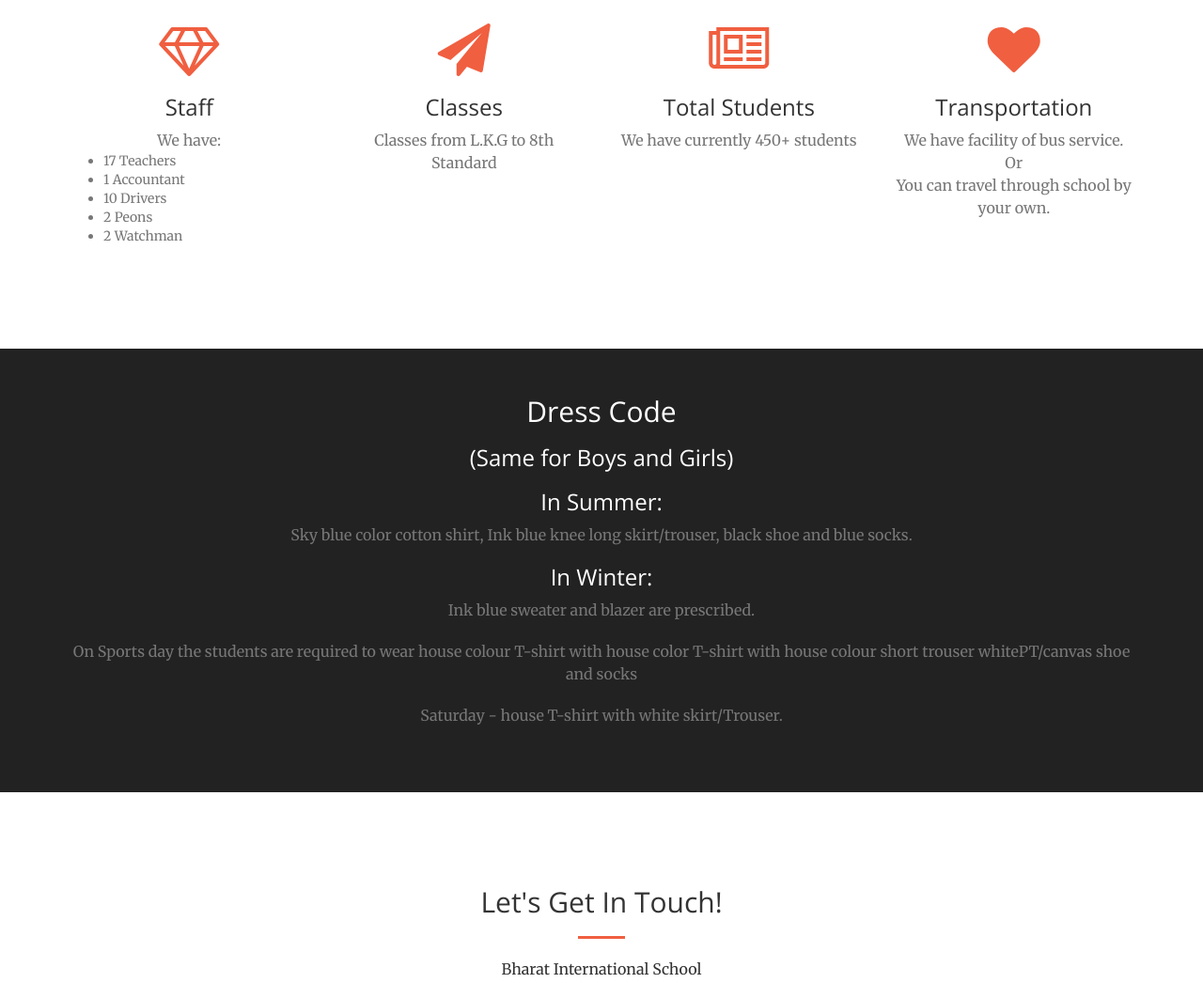
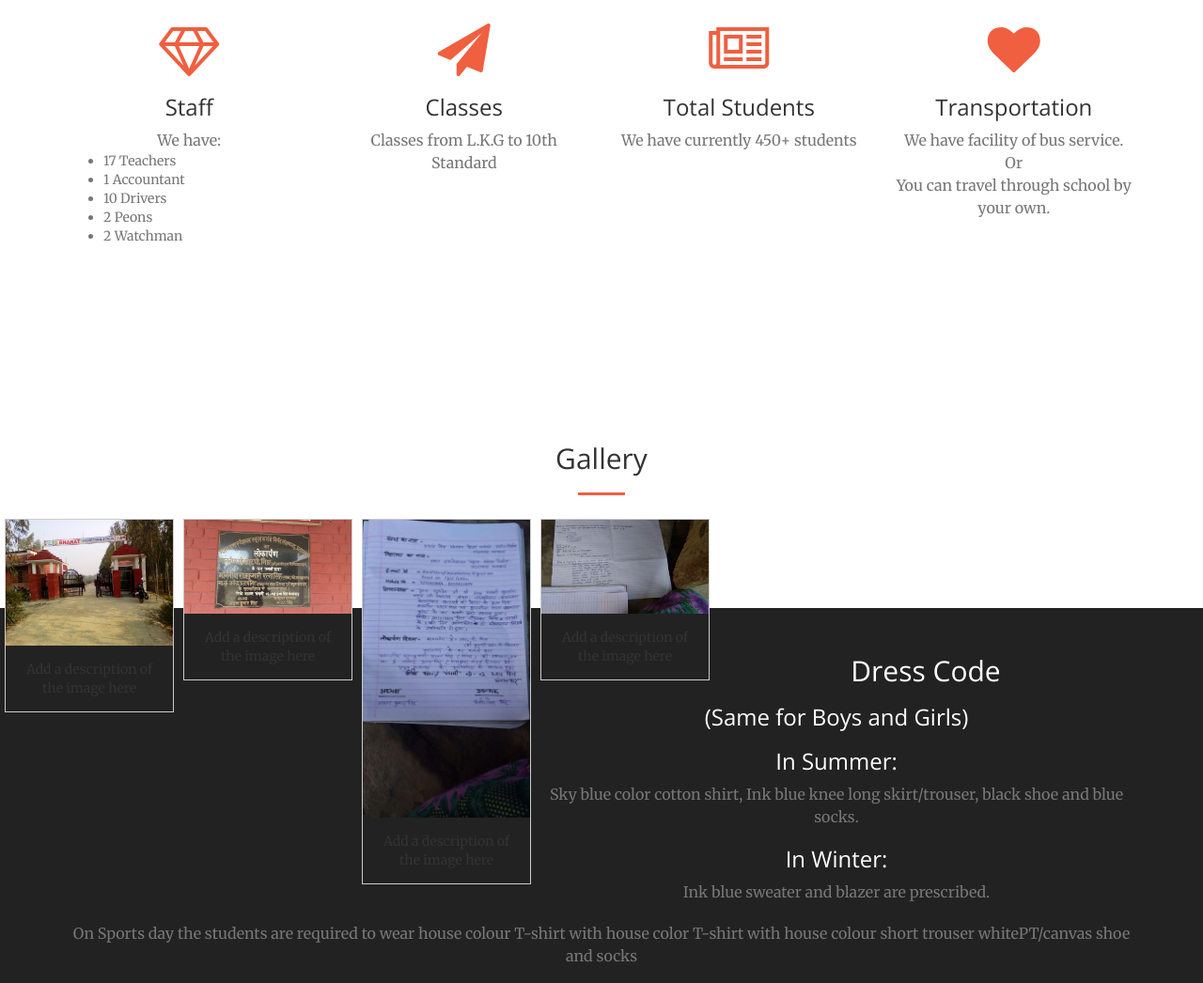
Before and after one commit to gyanbaboo/BharatInternationalSchool, a plain HTML site: page index.html in a window 1280 px wide. Shown: the part 1660-2706 px from the top of the page at 94% size. Drawn offline with nearby package versions, Linux system fonts and the light colour scheme.

Commit message:
adding gallery

```diff
--- a/index.html
+++ b/index.html
@@ -9,7 +9,7 @@
     <meta name="description" content="">
     <meta name="author" content="">
 
-    <title>Creative - Start Bootstrap Theme</title>
+    <title>Bharat International School</title>
 
     <!-- Bootstrap Core CSS -->
     <link href="vendor/bootstrap/css/bootstrap.min.css" rel="stylesheet">
@@ -31,6 +31,29 @@
         <script src="https://oss.maxcdn.com/libs/html5shiv/3.7.0/html5shiv.js"></script>
         <script src="https://oss.maxcdn.com/libs/respond.js/1.4.2/respond.min.js"></script>
     <![endif]-->
+
+	<style>
+	div.gallery {
+	  margin: 5px;
+	  border: 1px solid #ccc;
+	  float: left;
+	  width: 180px;
+	}
+
+	div.gallery:hover {
+	  border: 1px solid #777;
+	}
+
+	div.gallery img {
+	  width: 100%;
+	  height: auto;
+	}
+
+	div.desc {
+	  padding: 15px;
+	  text-align: center;
+	}
+	</style>
 
 </head>
 
@@ -55,11 +78,14 @@
                     <li>
                         <a class="page-scroll" href="#services">Services</a>
                     </li>
+					<li>
+                        <a class="page-scroll" href="#gallery">Gallery</a>
+                    </li>
                     <li>
                         <a class="page-scroll" href="#dress">Dress Code</a>
                     </li>
                     <li>
-                        <a class="page-scroll" href="#contact">Contact</a>
+                        <a class="page-scroll" href="#contact">Contact Us</a>
                     </li>
                 </ul>
             </div>
@@ -127,7 +153,7 @@
                     <div class="service-box">
                         <i class="fa fa-4x fa-paper-plane text-primary sr-icons"></i>
                         <h3>Classes</h3>
-                        <p class="text-muted">Classes from L.K.G to 8th Standard</p>
+                        <p class="text-muted">Classes from L.K.G to 10th Standard</p>
                     </div>
                 </div>
                 <div class="col-lg-3 col-md-6 text-center">
@@ -148,6 +174,46 @@
                 </div>
             </div>
         </div>
+    </section>
+
+	<section id="gallery">
+        <div class="container">
+            <div class="row">
+                <div class="col-lg-12 text-center">
+                    <h2 class="section-heading">Gallery</h2>
+                    <hr class="primary">
+                </div>
+            </div>
+        </div>
+		<div>
+			<div class="gallery">
+			  <a target="_blank" href="img_5terre.jpg">
+				<img src="Gallery/1.jpg" alt="Cinque Terre" width="600" height="400">
+			  </a>
+			  <div class="desc">Add a description of the image here</div>
+			</div>
+
+			<div class="gallery">
+			  <a target="_blank" href="img_forest.jpg">
+				<img src="Gallery/2.jpg" alt="Forest" width="600" height="400">
+			  </a>
+			  <div class="desc">Add a description of the image here</div>
+			</div>
+
+			<div class="gallery">
+			  <a target="_blank" href="img_lights.jpg">
+				<img src="Gallery/3.jpg" alt="Northern Lights" width="600" height="400">
+			  </a>
+			  <div class="desc">Add a description of the image here</div>
+			</div>
+
+			<div class="gallery">
+			  <a target="_blank" href="img_mountains.jpg">
+				<img src="Gallery/4.jpg" alt="Mountains" width="600" height="400">
+			  </a>
+			  <div class="desc">Add a description of the image here</div>
+			</div>
+		</div>
     </section>
 
     <aside class="bg-dark" id="dress">
```
Also changed, not shown: Gallery/1.jpg (added), Gallery/2.jpg (added), Gallery/3.jpg (added), Gallery/4.jpg (added), Gallery/5.jpg (added).
